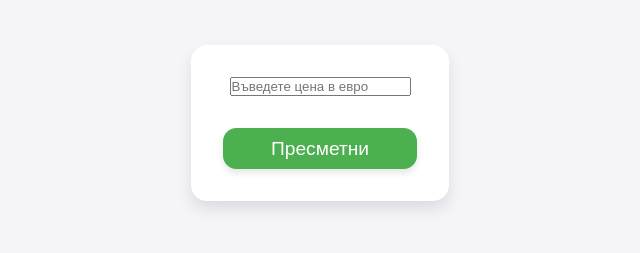
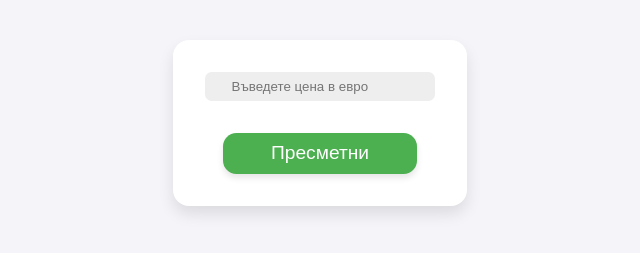
Before and after one commit to RosenCodes20/euro_calculator, a plain HTML site: page index.html in a window 1280 px wide. Both pictures are taken after a click on the button "Избери". Shown: the part 333-586 px from the top of the page, without its empty margins (320-960 px from the left). Drawn offline with Linux system fonts and the light colour scheme.

Commit message:
feat: changed from number to text

```diff
--- a/script.js
+++ b/script.js
@@ -14,7 +14,7 @@ document.addEventListener('DOMContentLoaded', () => {
 
             newFormInput.id = 'euroInput';
             newFormInput.placeholder = 'Въведете цена в евро';
-            newFormInput.type = 'number';
+            newFormInput.type = 'text';
 
             newButton.textContent = 'Пресметни';
 
--- a/style.css
+++ b/style.css
@@ -80,3 +80,10 @@ form > button:hover {
     background: #45a049;
     transform: scale(1.05);
 }
+
+#euroInput {
+    border: none;
+    background: #eee;
+    padding: 0.5em 2em;
+    border-radius: 0.5em;
+}
```
